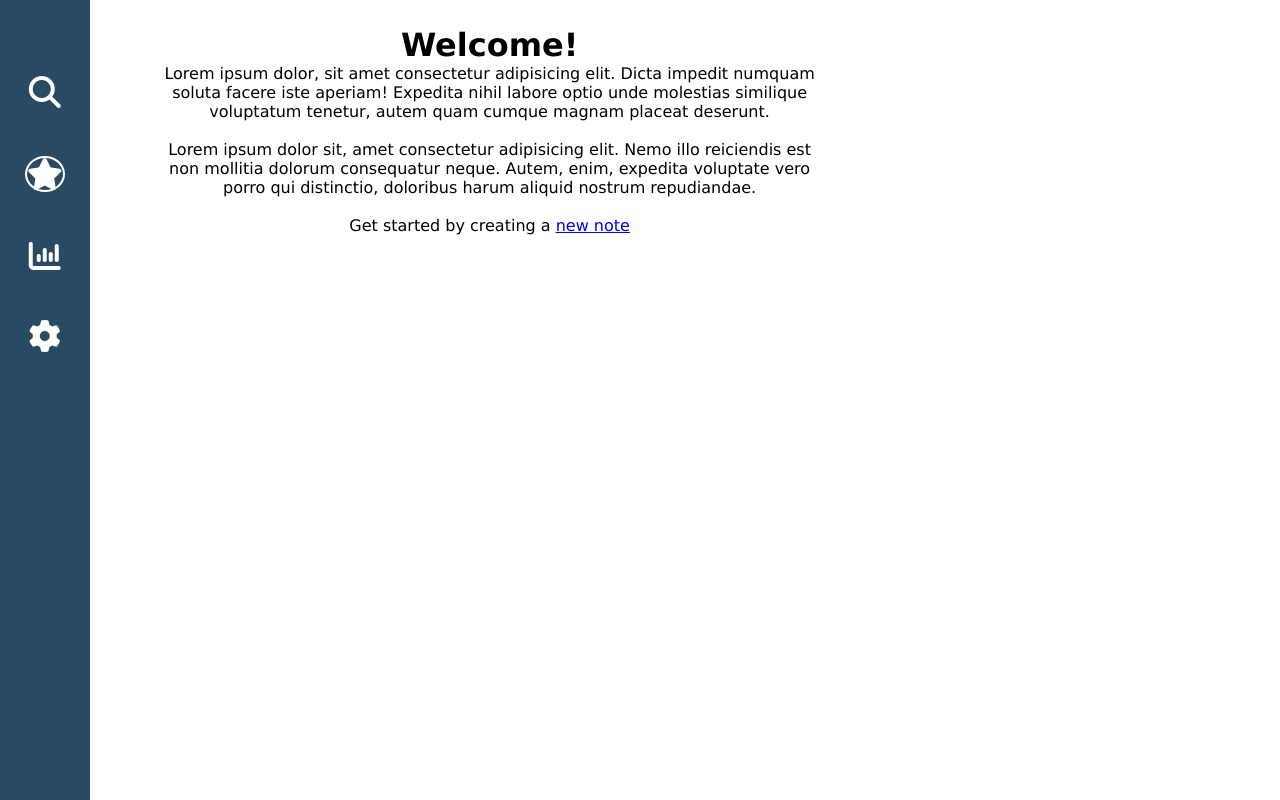
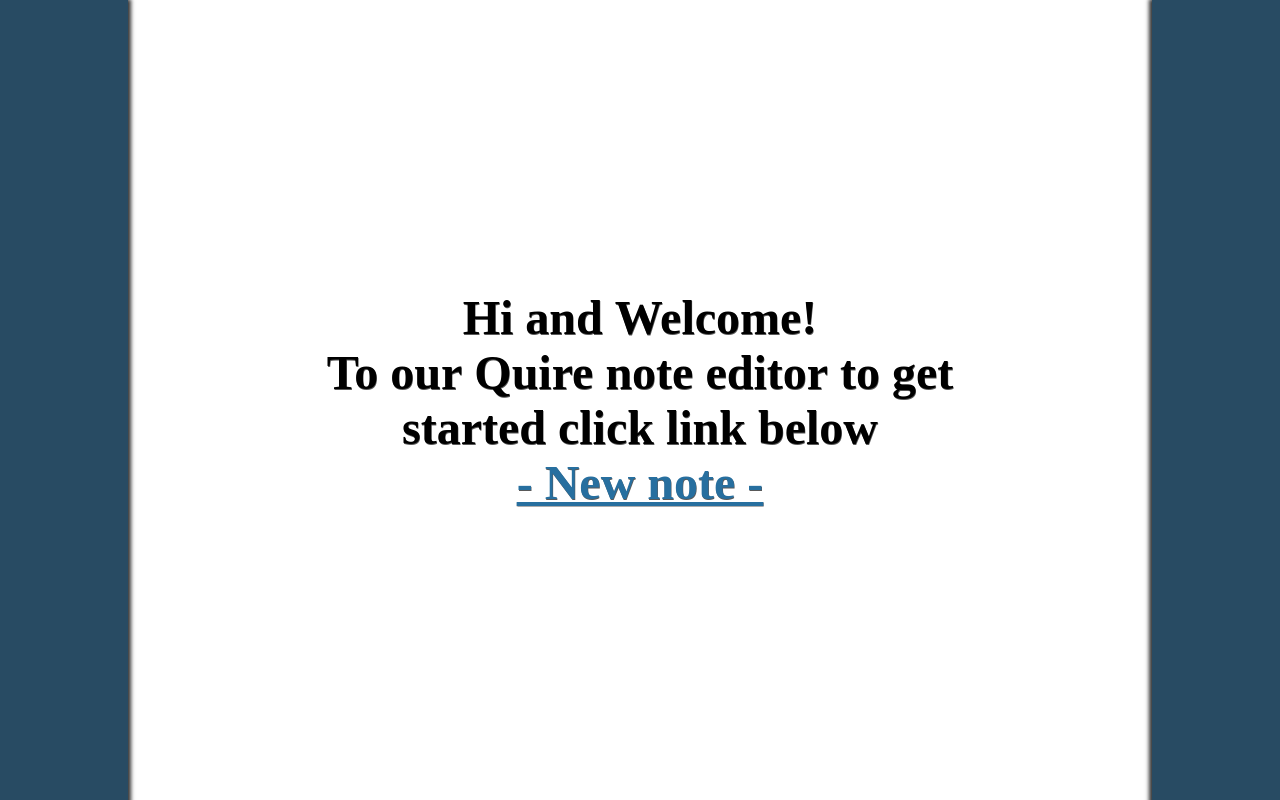
Before and after one commit to Vss86/Quire, a plain HTML site: page index.html in a window 1280 px wide. Drawn offline with Linux system fonts and the light colour scheme.

Commit message:
7/12 Workshop

```diff
--- a/app.html
+++ b/app.html
@@ -20,7 +20,7 @@
     ></script>
     <script src="/js/script.js"></script>
     <title>Document</title>
-
+    <link rel="stylesheet" href="https://cdn.quilljs.com/1.3.6/quill.core.css">
     <link href="https://cdn.quilljs.com/1.3.6/quill.snow.css" rel="stylesheet">
   </head>
   <body onload="onloaded()">
@@ -30,7 +30,7 @@
           <a href="index.html"><img src="/img/q.png" alt="" /></a>
         </li>
         <li><i class="fa fa-search fa-2x"></i></li>
-        <li><i class="fa fa-star fa-2x"></i></li>
+        <li><button class="sidemenu-btn"><i class="fa fa-star fa-2x" onclick="sortFavorite()"></i></button></li>
         <li><i class="fa fa-bar-chart fa-2x"></i></li>
         <li><i class="fa fa-gear fa-2x"></i></li>
         <li>
@@ -45,7 +45,7 @@
     </div>
     </aside>
     <main class="note-editor" id="note-editor">
-      <div  class="docs-toolbar">
+      <!--<div  class="docs-toolbar">
         <select id="docs-font" class="font-family" role="listbox" oninput="changeFont()">
         </select>
 
@@ -66,7 +66,7 @@
         </div>
       </div>
 
-        <!-- <div id="boldButton" class="font-bold" role="button" onclick="formatText()">
+         <div id="boldButton" class="font-bold" role="button" onclick="formatText()">
           <button id="toolbar-btn"><strong>B</strong></button>
         </div>
         <div id="italicButton" class="font-cursive" role="button">
@@ -78,6 +78,7 @@
         <div class="color">
             <input class="color" type="color" oninput="changeColor(this)">
         </div> -->
+        <!--
         <div class="printerButton">
         <button class="printer-btn" role="button" onclick="printDiv('printableArea')" value="print a div!"><i class="fa-solid fa-print fa-2x"></i></button>
       </div>
@@ -89,7 +90,7 @@
           </div>
         </div>
       </div>
-    </div>
+    </div>-->
 
 <section id="printableArea">
       <input type="text" id="note-title" oninput="changeTitle(this)" onfocus="setFocusedElement(this)" />
--- a/css/style.css
+++ b/css/style.css
@@ -21,7 +21,15 @@
   background-color: #284b63;
   color: white;
   min-width: 60px;
-  width: 7%;
+  width: 10%;
+}
+
+.welcomePage .sidemenu {
+  background-color: #284b63;
+  color: white;
+  min-width: 60px;
+  width: 10%;
+  box-shadow: 0 2px 4px 3px rgba(0,0,0,.8);
 }
 
 ul {
@@ -37,12 +45,12 @@
   color: white;
 }
 
-.fa-star {
+/* .fa-star {
   color: white;
   border: 2px solid white;
   border-radius: 50%;
   background-color: #284b63;
-}
+} */
 
 .sidemenu .fa:hover {
   border: 2px solid white;
@@ -55,8 +63,14 @@
 
 .welcome-content {
   padding: 2% 5%;
+  font-family: "Montserrat Medium";
+  display: flex;
   text-align: center;
+  flex-direction: column;
   width: 800px;
+  margin: auto;
+  font-size: x-large;
+  text-shadow: 0.5px 0.5px rgb(89, 89, 89);
 }
 
 .notebook-menu {
@@ -72,10 +86,45 @@
 .notebook-item {
   padding: 5% 10%;
   border-bottom: solid 1px lightgray;
-  text-overflow: ellipsis;
+
+  display: flex;
+  flex-direction: column;
   overflow: hidden;
+
   width: 100%;
   height: 100px;
+}
+
+.notebook-item p {
+  width: 100%;
+}
+
+.notebook-item h2 {
+  display: block;
+  text-size-adjust: 90%;
+
+overflow: hidden;
+  text-overflow: ellipsis;
+  font-size: 1em;
+
+  white-space: nowrap;
+
+}
+
+.note-header {
+  width: 100%;
+  display: flex;
+  flex-direction: column;
+}
+
+.note-button-group {
+  display: flex;
+  flex-direction: row;
+  justify-content: flex-end;
+}
+
+.note-button-group i {
+  color: #284b63;
 }
 
 .note-editor {
@@ -153,7 +202,6 @@
   border: none;
   font-weight: 900;
   font-size: 2em;
-  background-color: white;
   outline: none;
 }
 
@@ -163,10 +211,9 @@
   resize: none;
   width: 100%;
   height: 100%;
-  background-color: white;
   outline: none;
 }
-
+/*
 .dropdown-menu > button {
   font-size: xx-large;
   color: white;
@@ -186,7 +233,7 @@
   overflow: auto;
   box-shadow: 0px 8px 16px 0px rgba(0, 0, 0, 0.2);
   z-index: 1;
-}
+}*/
 
 .dropdown-content a {
   color: black;
@@ -234,6 +281,11 @@
   height: 30px;
 }
 
+.sidemenu-btn {
+  background-color: transparent;
+  border: none;
+}
+
 #toolbar-btn {
   width: 30px;
 }
@@ -266,7 +318,112 @@
   display: none;
 }
 
+.welcomeTxt {
+    transform: scale(0.94);
+  animation: scale 3s forwards cubic-bezier(0.5, 1, 0.89, 1);
+}
+
+@keyframes scale {
+  100% {
+    transform: scale(1);
+  }
+}
+
+.welcomeTxt span {
+  display: inline-block;
+  opacity: 0;
+  filter: blur(4px);
+}
+
+span:nth-child(1) {
+  animation: fade-in 0.8s 0.1s forwards cubic-bezier(0.11, 0, 0.5, 0);
+}
+
+span:nth-child(2) {
+  animation: fade-in 0.8s 0.2s forwards cubic-bezier(0.11, 0, 0.5, 0);
+}
+
+span:nth-child(3) {
+  animation: fade-in 0.8s 0.3s forwards cubic-bezier(0.11, 0, 0.5, 0);
+}
+
+span:nth-child(4) {
+  animation: fade-in 0.8s 0.4s forwards cubic-bezier(0.11, 0, 0.5, 0);
+}
+
+span:nth-child(5) {
+  animation: fade-in 0.8s 0.5s forwards cubic-bezier(0.11, 0, 0.5, 0);
+}
+
+span:nth-child(6) {
+  animation: fade-in 0.8s 0.6s forwards cubic-bezier(0.11, 0, 0.5, 0);
+}
+
+span:nth-child(7) {
+  animation: fade-in 0.8s 0.7s forwards cubic-bezier(0.11, 0, 0.5, 0);
+}
+
+span:nth-child(8) {
+  animation: fade-in 0.8s 0.8s forwards cubic-bezier(0.11, 0, 0.5, 0);
+}
+
+span:nth-child(9) {
+  animation: fade-in 0.8s 0.9s forwards cubic-bezier(0.11, 0, 0.5, 0);
+}
+
+span:nth-child(10) {
+  animation: fade-in 0.8s 1s forwards cubic-bezier(0.11, 0, 0.5, 0);
+}
+
+span:nth-child(11) {
+  animation: fade-in 0.8s 1.1s forwards cubic-bezier(0.11, 0, 0.5, 0);
+}
+
+span:nth-child(12) {
+  animation: fade-in 0.8s 1.2s forwards cubic-bezier(0.11, 0, 0.5, 0);
+}
+
+span:nth-child(13) {
+  animation: fade-in 0.8s 1.3s forwards cubic-bezier(0.11, 0, 0.5, 0);
+}
+
+span:nth-child(14) {
+  animation: fade-in 0.8s 1.4s forwards cubic-bezier(0.11, 0, 0.5, 0);
+}
+
+span:nth-child(15) {
+  animation: fade-in 0.8s 1.4s forwards cubic-bezier(0.11, 0, 0.5, 0);
+}
+span:nth-child(16) {
+  animation: fade-in 0.8s 1.4s forwards cubic-bezier(0.11, 0, 0.5, 0);
+}
+span:nth-child(17) {
+  animation: fade-in 0.8s 1.4s forwards cubic-bezier(0.11, 0, 0.5, 0);
+}
+
+@keyframes fade-in {
+  100% {
+    opacity: 1;
+    filter: blur(0);
+  }
+}
+
+.welcomeTxt span a {
+  color: #276f9f;
+}
+
+.welcomeTxt span a:visited {
+color: #276f9f;
+}
+
+.welcomeTxt span a:hover {
+  cursor: pointer;
+  color: #284b63;
+  font-size: larger;
+
+  transition: 0.5s;
+}
+
 /* .dark-mode {
-  background-color: #000814;
-  color: white;
+  flex-direction: row;
 } */
--- a/index.html
+++ b/index.html
@@ -19,37 +19,40 @@
     ></script>
     <title>Note Book</title>
   </head>
-  <body class="dark-mode">
+  <body class="welcomePage">
     <nav class="sidemenu">
       <ul id="menu">
         <li class="logo">
           <a href="index.html"><img src="/img/q.png" alt="" /></a>
-        </li>
+        <!-- </li>
         <li class="listmenu"><i class="fa fa-search fa-2x"></i></li>
         <li class="listmenu"><i class="fa fa-star fa-2x"></i></li>
         <li class="listmenu"><i class="fa fa-bar-chart fa-2x"></i></li>
-        <li class="listmenu">
-          <i class="fa fa-gear fa-2x"></i>
+        <li class="listmenu"><i class="fa fa-gear fa-2x"></i> -->
         </li>
       </ul>
     </nav>
     <main class="welcome-content">
-      <h1>Welcome!</h1>
-      <p>
-        Lorem ipsum dolor, sit amet consectetur adipisicing elit. Dicta impedit
-        numquam soluta facere iste aperiam! Expedita nihil labore optio unde
-        molestias similique voluptatum tenetur, autem quam cumque magnam placeat
-        deserunt.
-      </p>
-      <br />
-      <p>
-        Lorem ipsum dolor sit, amet consectetur adipisicing elit. Nemo illo
-        reiciendis est non mollitia dolorum consequatur neque. Autem, enim,
-        expedita voluptate vero porro qui distinctio, doloribus harum aliquid
-        nostrum repudiandae.
-      </p>
-      <br />
-      <p>Get started by creating a <a href="/app.html">new note</a></p>
+      <h1 class="welcomeTxt">
+        <span>Hi</span>
+        <span>and</span>
+        <span>Welcome!</span>
+        <br>
+        <span>To</span>
+        <span>our</span>
+        <span>Quire</span>
+        <span>note</span>
+        <span>editor</span>
+        <span>to</span>
+        <span>get</span>
+        <span>started</span>
+        <span>click</span>
+        <span>link</span>
+        <span>below</span>
+        <br>
+        <span><a href="/app.html">- New note -</a></span>
+      </h1>
     </main>
+    <nav class="sidemenu"></nav>
   </body>
 </html>
```
Also changed, not shown: js/script.js (+94 -13 lines).
